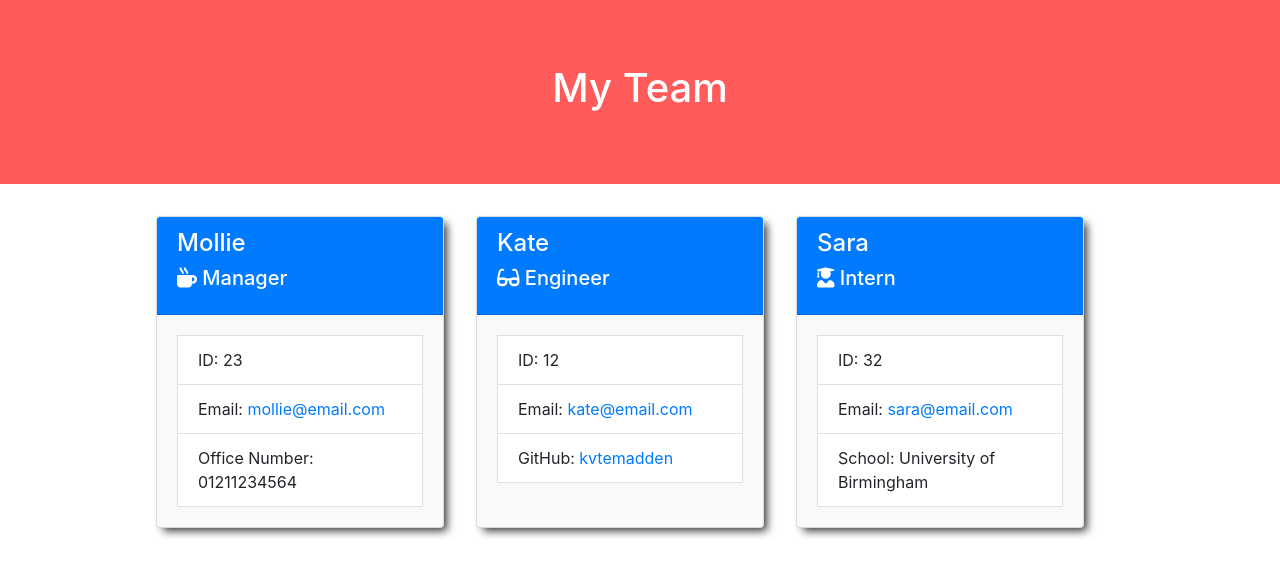
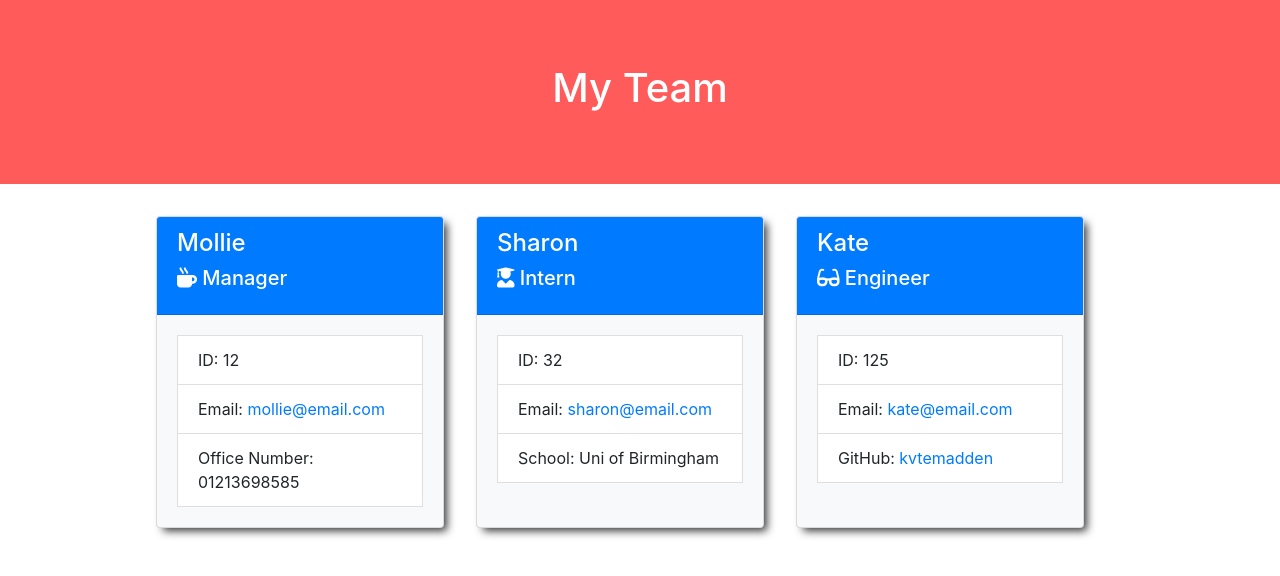
Before and after one commit to kvtemadden/team-profile-generator, a website: page dist/Team-Rota.html in a window 1280 px wide. Drawn offline with nearby package versions, Linux system fonts and the light colour scheme.

Commit message:
Most recently generated team profile

```diff
--- a/dist/Team-Rota.html
+++ b/dist/Team-Rota.html
@@ -23,34 +23,34 @@
                 </div>
                 <div class="card-body">
                     <ul class="list-group list-group-flush">
-                        <li class="list-group-item">ID: 23</li>
+                        <li class="list-group-item">ID: 12</li>
                         <li class="list-group-item">Email: <a href="mailto:mollie@email.com">mollie@email.com</a></li>
-                        <li class="list-group-item">Office Number: 01211234564</li>
+                        <li class="list-group-item">Office Number: 01213698585</li>
                       </ul>
                 </div>
               </div>
         <div class="card bg-light mb-3 col-4 mx-3" style="max-width: 18rem;">
+            <div class="card-header text-white bg-primary">
+            <h4>Sharon</h4>
+            <h5 class="card-title text-white"><i class="fas fa-user-graduate"></i> Intern</h5>
+            </div>
+            <div class="card-body">
+                <ul class="list-group list-group-flush">
+                    <li class="list-group-item">ID: 32</li>
+                    <li class="list-group-item">Email: <a href="mailto:sharon@email.com">sharon@email.com</a></li>
+                    <li class="list-group-item">School: Uni of Birmingham</li>
+                  </ul>
+            </div>
+          </div><div class="card bg-light mb-3 col-4 mx-3" style="max-width: 18rem;">
             <div class="card-header text-white bg-primary">
             <h4>Kate</h4>
             <h5 class="card-title text-white"><i class="fas fa-glasses"></i> Engineer</h5>
             </div>
             <div class="card-body">
                 <ul class="list-group list-group-flush">
-                    <li class="list-group-item">ID: 12</li>
+                    <li class="list-group-item">ID: 125</li>
                     <li class="list-group-item">Email: <a href="mailto:kate@email.com">kate@email.com</a></li>
                     <li class="list-group-item">GitHub: <a href="https://github.com/kvtemadden" target="_blank">kvtemadden</a></li>
-                  </ul>
-            </div>
-          </div><div class="card bg-light mb-3 col-4 mx-3" style="max-width: 18rem;">
-            <div class="card-header text-white bg-primary">
-            <h4>Sara</h4>
-            <h5 class="card-title text-white"><i class="fas fa-user-graduate"></i> Intern</h5>
-            </div>
-            <div class="card-body">
-                <ul class="list-group list-group-flush">
-                    <li class="list-group-item">ID: 32</li>
-                    <li class="list-group-item">Email: <a href="mailto:sara@email.com">sara@email.com</a></li>
-                    <li class="list-group-item">School: University of Birmingham</li>
                   </ul>
             </div>
           </div></div>
```
